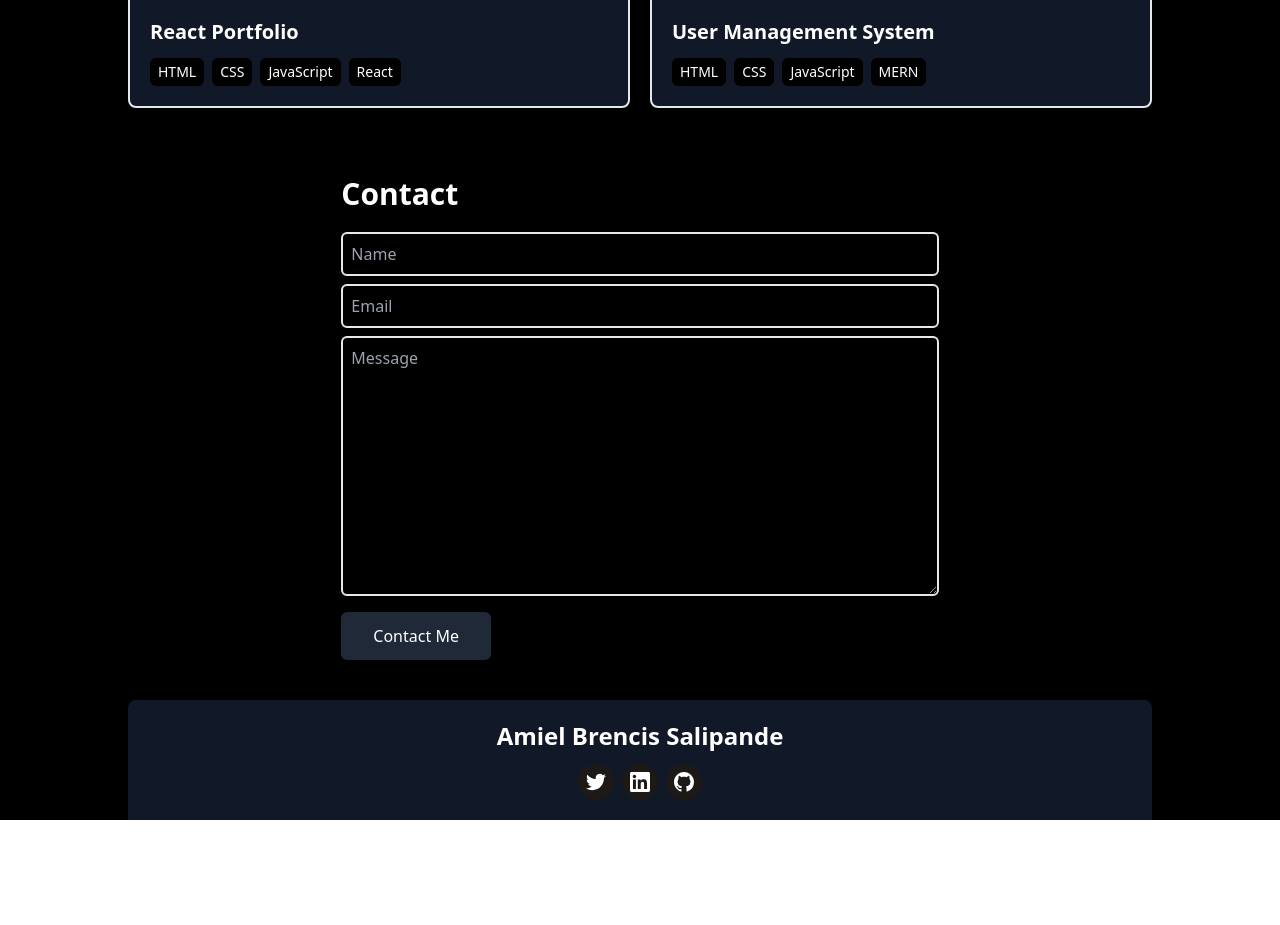
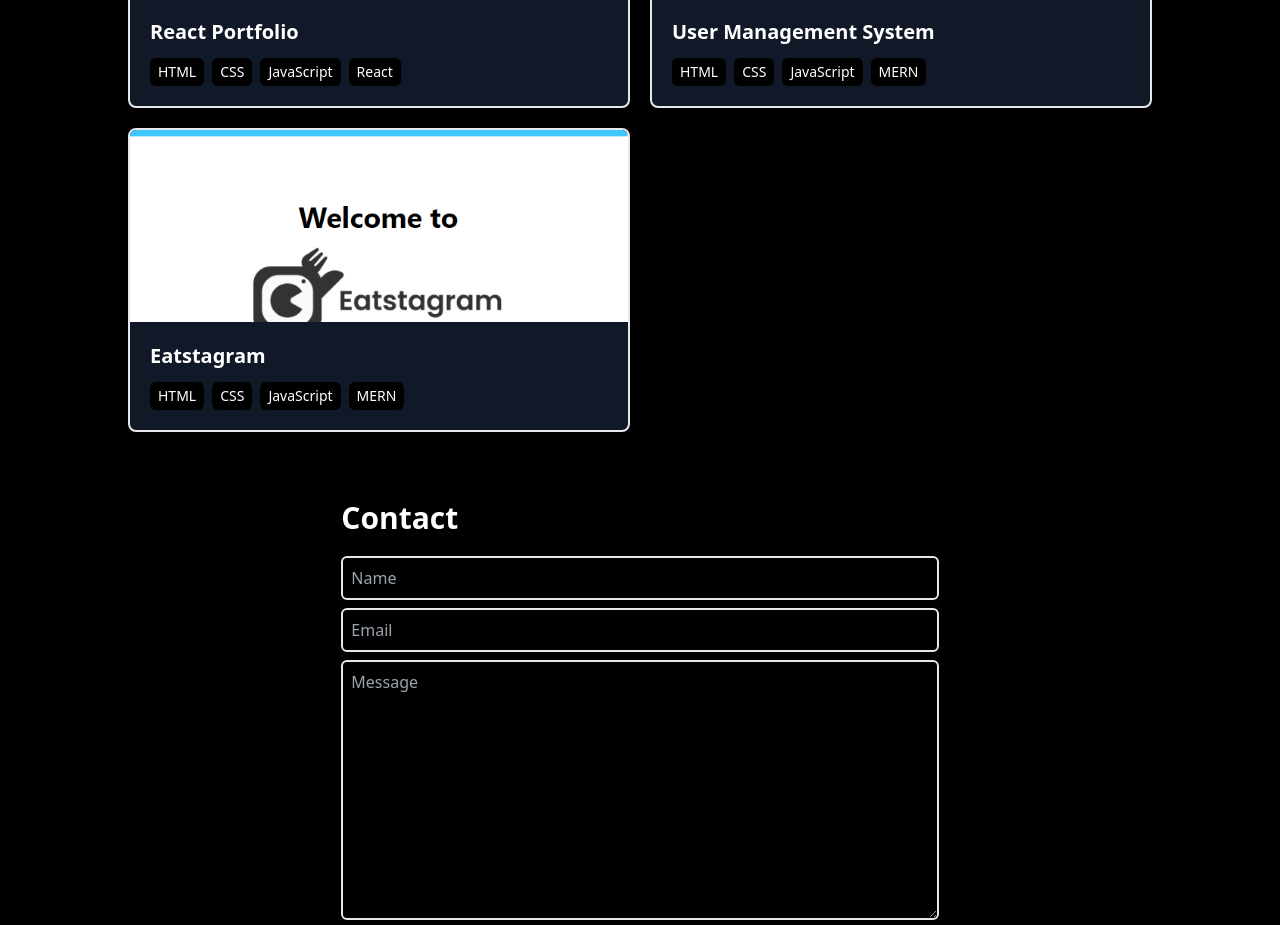
Before and after one commit to absalipande/portfolio, a React (Vite) app: page / in a window 1280 px wide. Shown: the part 1726-2651 px from the top of the page. Before the commit the page ends 2546 px from the top, so only its background shows below. Built offline with nearby package versions, Linux system fonts and the light colour scheme.

Commit message:
added our group project

```diff
--- a/src/data/projects.js
+++ b/src/data/projects.js
@@ -35,4 +35,10 @@ export default [
     stack: ['HTML', 'CSS', 'JavaScript', 'MERN'],
     link: 'https://user-management-system-coral.vercel.app/',
   },
+  {
+    title: 'Eatstagram',
+    imgUrl: '/assets/eatstagram.png',
+    stack: ['HTML', 'CSS', 'JavaScript', 'MERN'],
+    link: 'https://proj6-fe.onrender.com/',
+  },
 ];
```
Also changed, not shown: public/assets/eatstagram.png (added).
